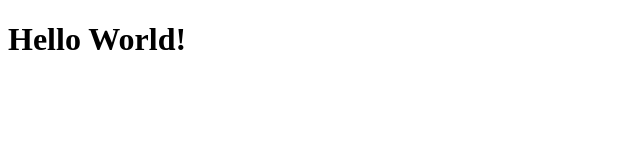
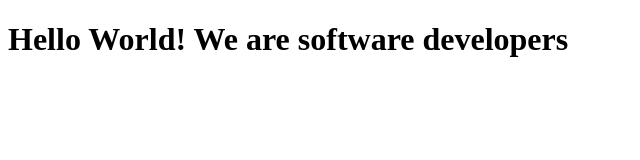
Before and after one commit to boo-shehab/Iraq-kenya, a plain HTML site: page fcc-test-suite-template-master/index.html in a window 1280 px wide. Shown: the whole page, without its empty margins (0-640 px from the left). Drawn offline with Linux system fonts and the light colour scheme.

Commit message:
First Commit

```diff
--- a/fcc-test-suite-template-master/index.html
+++ b/fcc-test-suite-template-master/index.html
@@ -9,7 +9,7 @@
   <body>
     <script src="https://cdn.freecodecamp.org/testable-projects-fcc/v1/bundle.js"></script>
 
-    <h1>Hello World!</h1>
+    <h1>Hello World! We are software developers</h1>
     <!--
 
     Hello Camper!
```
